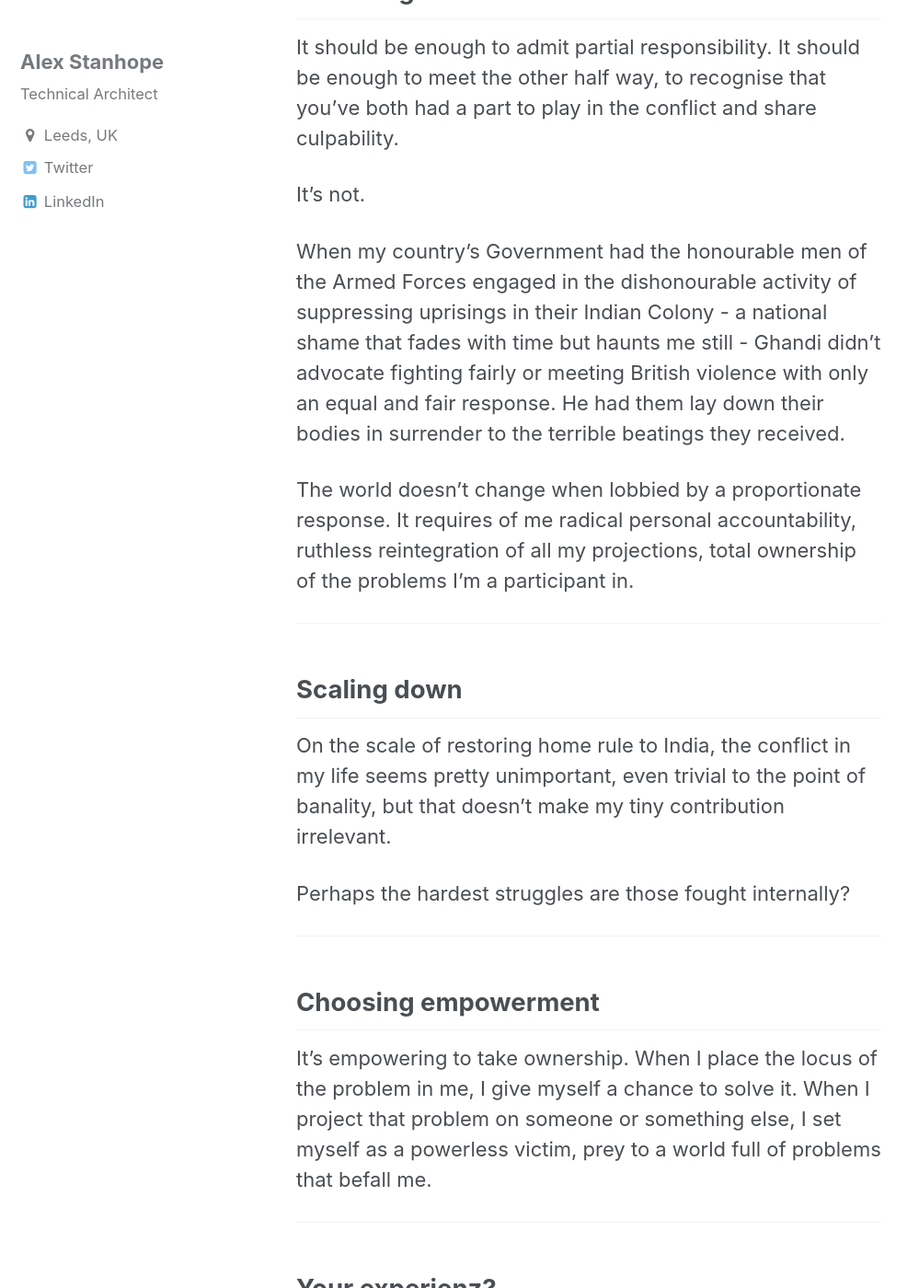
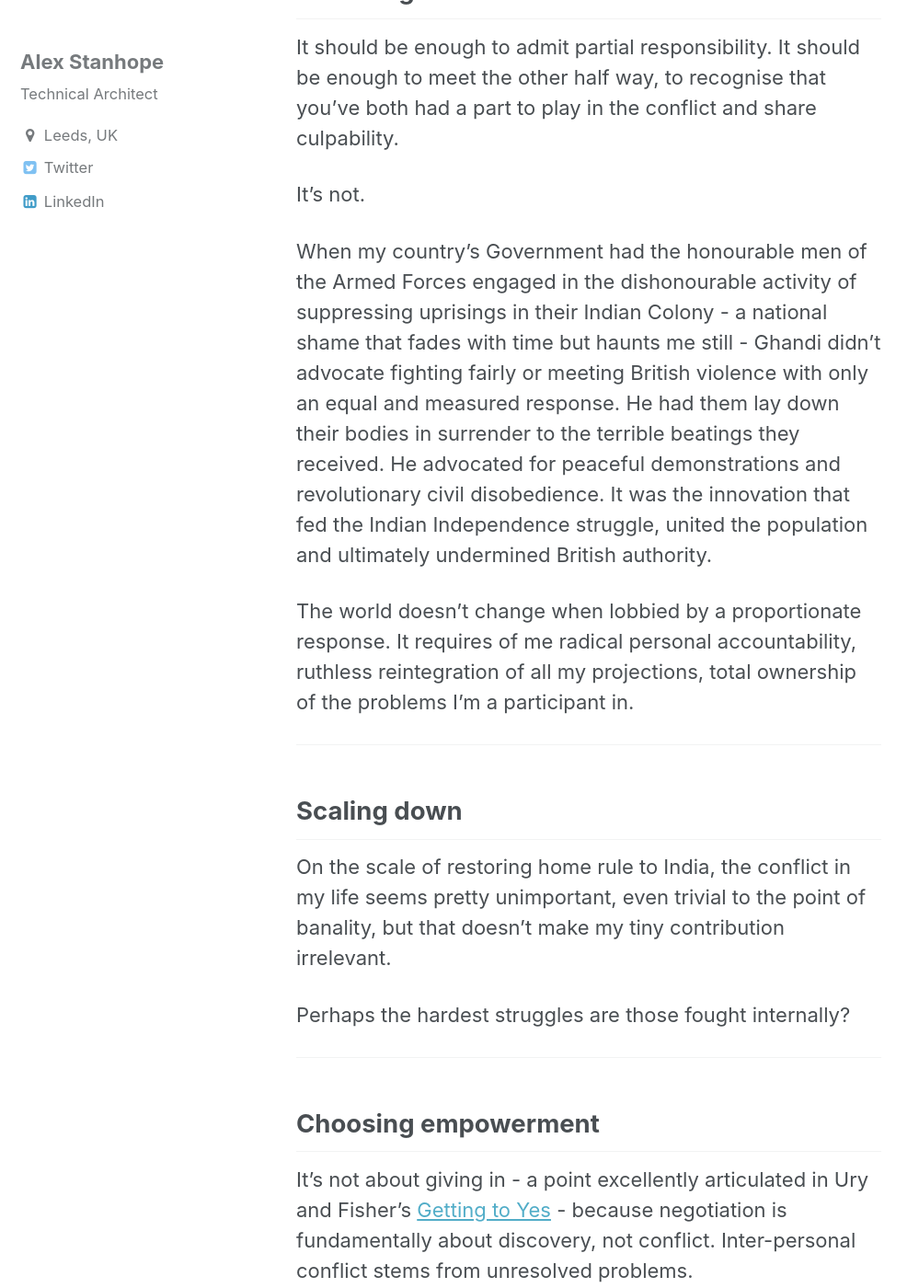
Before and after one commit to cleverlight/alexstanhope, a Jekyll site: the page built from _posts/blog/2018-05-28-be-the-problem-you-perceive.md, in a window 1280 px wide and 1400 px high, scrolled down 2756 px. Shown: the whole window at 92% size, without its empty margins (0-999 px from the left). Built offline with Jekyll 4.4.1, drawn with Linux system fonts in a browser that asks for light colours; comment, search, counter and statistics services are not loaded; some of the changed text lies outside the part shown.

Commit message:
added paragraph about negotiation

```diff
--- a/_includes/presentations/2018-05-28-be-the-problem-you-perceive-in-the-world.md
+++ b/_includes/presentations/2018-05-28-be-the-problem-you-perceive-in-the-world.md
@@ -49,7 +49,7 @@ Note: {% endif %}It should be enough to admit partial responsibility.  It should
 
 It's not.
 
-When my country's Government had the honourable men of the Armed Forces engaged in the dishonourable activity of suppressing uprisings in their Indian Colony - a national shame that fades with time but haunts me still - Ghandi didn't advocate fighting fairly or meeting British violence with only an equal and fair response.  He had them lay down their bodies in surrender to the terrible beatings they received.
+When my country's Government had the honourable men of the Armed Forces engaged in the dishonourable activity of suppressing uprisings in their Indian Colony - a national shame that fades with time but haunts me still - Ghandi didn't advocate fighting fairly or meeting British violence with only an equal and measured response.  He had them lay down their bodies in surrender to the terrible beatings they received.  He advocated for peaceful demonstrations and revolutionary civil disobedience.  It was the innovation that fed the Indian Independence struggle, united the population and ultimately undermined British authority.
 
 The world doesn't change when lobbied by a proportionate response.  It requires of me radical personal accountability, ruthless reintegration of all my projections, total ownership of the problems I'm a participant in.
 
@@ -68,10 +68,13 @@ Perhaps the hardest struggles are those fought internally?
 
 ## Choosing empowerment
 
-{% if include.pres %}* Taking it back
+{% if include.pres %}* Not giving in
+* Taking it back
 * Internalising
 
-Note: {% endif %}It's empowering to take ownership.  When I place the locus of the problem in me, I give myself a chance to solve it.  When I project that problem on someone or something else, I set myself as a powerless victim, prey to a world full of problems that befall me.
+Note: {% endif %}It's not about giving in - a point excellently articulated in Ury and Fisher's [Getting to Yes](https://en.wikipedia.org/wiki/Getting_to_Yes) - because negotiation is fundamentally about discovery, not conflict.  Inter-personal conflict stems from unresolved problems.
+
+When I place the locus of the problem in me, I give myself a chance to solve it: it's empowering to take ownership.  When I project that problem on someone or something else, I set myself as a powerless victim, prey to a world full of problems that befall me.
 
 ---
 
```
